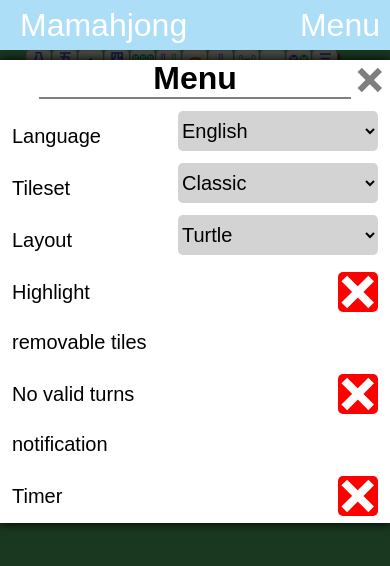
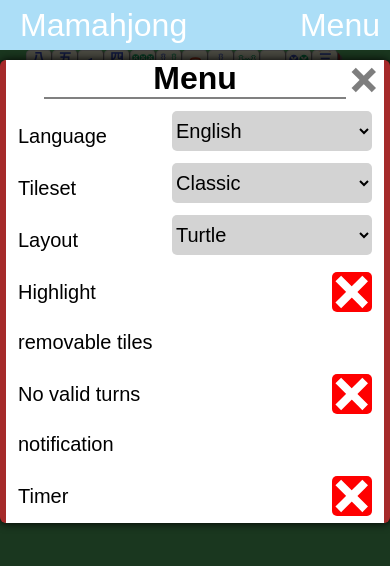
Before and after one commit to slig/mamahjong, a website: page index.html in a window 390 px wide. Both pictures are taken after a click on the element "Menu". Drawn offline with Linux system fonts and the light colour scheme.

Commit message:
Add procedural options

```diff
--- a/css/main.css
+++ b/css/main.css
@@ -61,6 +61,9 @@ html, body {
   z-index: 1000;
   box-shadow: 0 0 10px;
   margin-top: 10px;
+  border-left: 6px solid brown;
+  border-right: 6px solid brown;
+  border-radius: 6px;
 }
 
 .menu h1 {
--- a/index.html
+++ b/index.html
@@ -22,35 +22,27 @@
         <table>
           <tr>
             <td><p>Language</p></td>
-            <td><select class="menu-input" name="language">
-              <option value="english">English</option>
-              <option value="german">Deutsch</option>
-            </select></td>
+            <td><select class="menu-input" name="language"></select></td>
           </tr>
           <tr>
             <td><p>Tileset</p></td>
-            <td><select class="menu-input" name="tileset">
-              <option value="classic">Classic</option>
-              <option value="helldivers">Helldivers</option>
-            </select></td>
+            <td><select class="menu-input" name="tileset"></select></td>
           </tr>
           <tr>
             <td><p>Layout</p></td>
-            <td><select class="menu-input" name="layout">
-              <option value="turtle">Turtle</option>
-            </select></td>
+            <td><select class="menu-input" name="layout"></select></td>
           </tr>
           <tr>
             <td><p>Highlight removable tiles</p></td>
-            <td><input class="menu-input" type="checkbox" name="highlight" value="false"></td>
+            <td><input class="menu-input" type="checkbox" name="highlightFree" value="false"></td>
           </tr>
           <tr>
             <td><p>No valid turns notification</p></td>
-            <td><input class="menu-input" type="checkbox" name="validTurnDetection" value="true"></td>
+            <td><input class="menu-input" type="checkbox" name="informLoss" value="true"></td>
           </tr>
           <tr>
             <td><p>Timer</p></td>
-            <td><input class="menu-input" type="checkbox" name="timerEnabled" value="false"></td>
+            <td><input class="menu-input" type="checkbox" name="showTimer" value="false"></td>
           </tr>
         </table>
       </div>
--- a/js/game.js
+++ b/js/game.js
@@ -10,7 +10,7 @@ game.languages = {
   'default': 'english',
 
   english: {
-    texts: {
+    text: {
       eng: 'English',
       ger: 'Englisch'
     },
@@ -18,7 +18,7 @@ game.languages = {
   },
 
   german: {
-    texts: {
+    text: {
       eng: 'German',
       ger: 'Deutsch'
     },
@@ -28,7 +28,7 @@ game.languages = {
 
 game.layouts = {'default': 'turtle'};
 game.layouts.turtle = {
-  texts: {
+  text: {
     eng: 'Turtle',
     ger: 'Schildkröte'
   },
@@ -133,7 +133,7 @@ game.tilesets = {
   'default': 'classic',
 
   classic: {
-    texts: {
+    text: {
       eng: 'Classic',
       ger: 'Klassisch'
     },
@@ -143,7 +143,7 @@ game.tilesets = {
   },
 
   helldivers: {
-    texts: {
+    text: {
       eng: 'Helldivers',
       ger: 'Helldivers'
     },
@@ -418,34 +418,48 @@ game.newGame = function() {
   game.updateFreeTiles();
 };
 
-game.handleOptions = function() {
-  console.log('Options have changed!');
+game.fillSelection = function(option, source) {
+  var element = $('.menu [name="' + option + '"]');
+  for(var key in source) {
+    if (key=='default') {continue;}
+    element.append('<option value="{0}">{1}</option'
+                   .replace('{0}', key)
+                   .replace('{1}', source[key].text[game.selectedLanguage.id]));
+  }
 };
 
-//===============================================
-//                Initialization
-//===============================================
+game.updateLanguage = function() {
+  //TODO: Translate UI
+}
 
-$(document).ready(function(){
-  game.selectedLanguage = game.languages[game.languages.default];
-  game.selectedLayout = game.layouts[game.layouts.default];
-  game.selectedTileset = game.tilesets[game.tilesets.default];
-  game.gridWidth = game.selectedLayout.gridWidth;
-  game.gridHeight = game.selectedLayout.gridHeight;
+game.handleOptions = function() {
+  var newLanguage = $('.menu [name="language"]').val();
+  var newTileset = $('.menu [name="tileset"]').val();
+  var newLayout = $('.menu [name="layout"]').val();
+  var newHighlightFree = $('.menu [name="highlightFree"]').val();
+  var newInformLoss = $('.menu [name="informLoss"]').val();
+  var newShowTimer = $('.menu [name="showTimer"]').val();
 
-  $(window).on('resize', function() {
-    game.updateTiles();
-  });
-  $('.newGame').click(game.newGame);
-  $('.open-menu, .curtain, .menu-exit').click(function(){
-    $('.menu').fadeToggle();
-    $('.curtain').fadeToggle();
-  });
+  if (game.selectedLanguage != game.languages[newLanguage]) {
+    game.selectedLanguage = game.languages[newLanguage];
+    game.updateLanguage();
+  } else if (game.selectedLayout != game.layouts[newLayout]) {
+    game.selectedLayout = game.layouts[newLayout];
+    game.newGame();
+  } else if (game.selectedTileset != game.tilesets[newTileset]) {
+    game.selectedTileset = game.tilesets[newTileset];
+    game.newGame();
+  } else if (game.highlightFree != newHighlightFree) {
+    game.highlightFree = newHighlightFree;
+  } else if (game.informLoss != newInformLoss) {
+    game.informLoss = newInformLoss;
+  } else if (game.showTimer != newShowTimer) {
+    game.showTimer = newShowTimer;
+  }
+};
 
-  $('.menu-input').on('change', game.handleOptions);
-
-
-  //TODO:Sanitize parameters
+game.readURLParams = function() {
+  //TODO: Sanitize parameters
   var params = location.search.substring(1).split('&');
   var param = '';
   var value = '';
@@ -458,9 +472,48 @@ $(document).ready(function(){
     if (param=='tileset' && game.tilesets[value]) {
       game.selectedTileset = game.tilesets[value];
     }
+    if (param=='language' && game.languages[value]) {
+      game.selectedLanguage = game.languages[value];
+    }
   }
+};
 
+//===============================================
+//                Initialization
+//===============================================
+
+$(document).ready(function(){
+  //Establish defaults
+  game.selectedLanguage = game.languages[game.languages.default];
+  game.selectedLayout = game.layouts[game.layouts.default];
+  game.selectedTileset = game.tilesets[game.tilesets.default];
+  game.highlightFree = false;
+  game.informLoss = true;
+  game.showTimer = false;
+  game.gridWidth = game.selectedLayout.gridWidth;
+  game.gridHeight = game.selectedLayout.gridHeight;
+  game.readURLParams();
+
+  //Initialize menu
+  game.fillSelection('language', game.languages);
+  game.fillSelection('tileset', game.tilesets);
+  game.fillSelection('layout', game.layouts);
+
+  //Register callbacks
+  $(window).on('resize', function() {
+    game.updateTiles();
+  });
+
+  $('.newGame').click(game.newGame);
+
+  $('.open-menu, .curtain, .menu-exit').click(function(){
+    $('.menu').fadeToggle();
+    $('.curtain').fadeToggle();
+  });
+
+  $('.menu-input').on('change', game.handleOptions);
+
+  //Start game
   game.newGame();
-
   game.updateTiles();
 });
```
